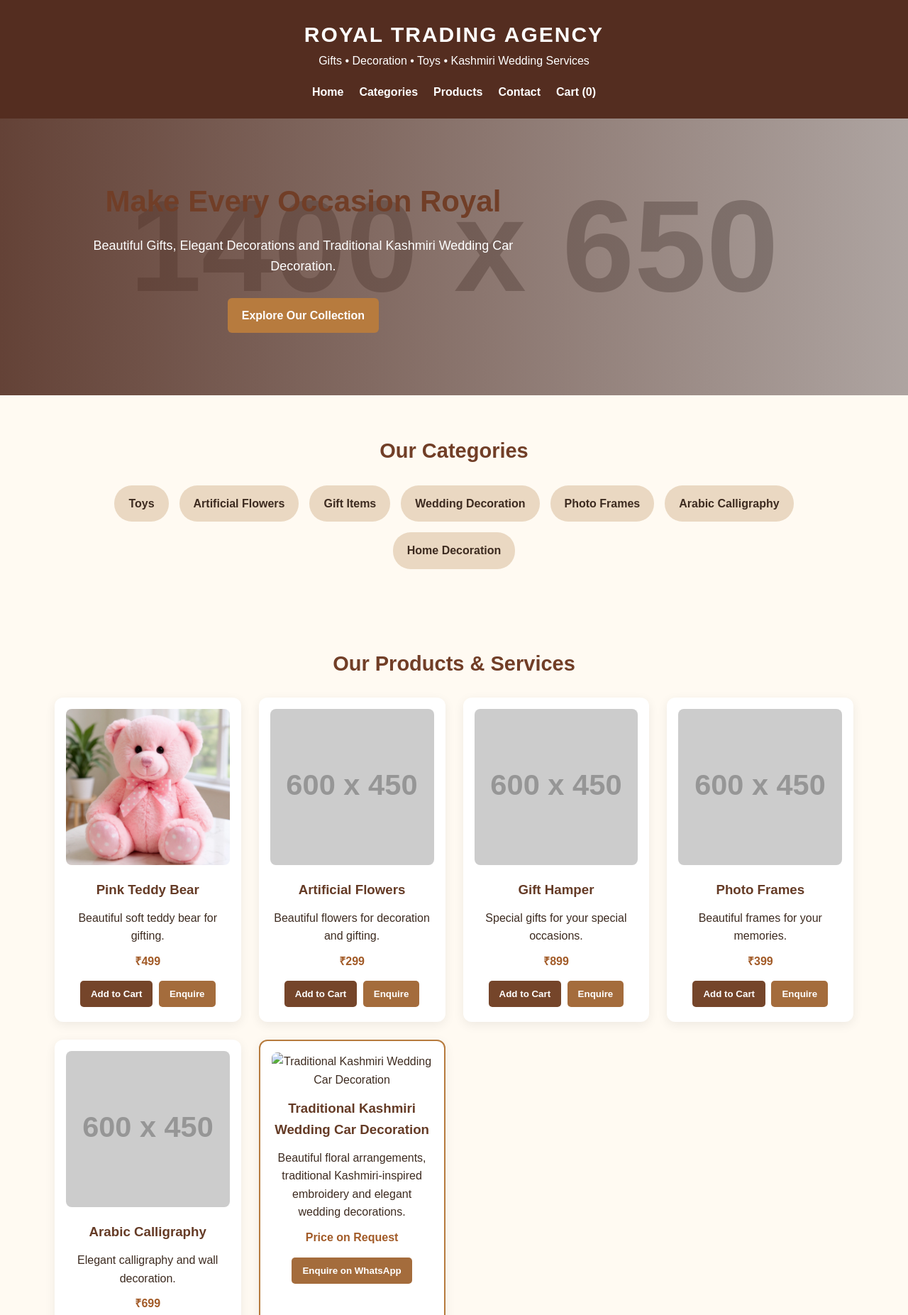
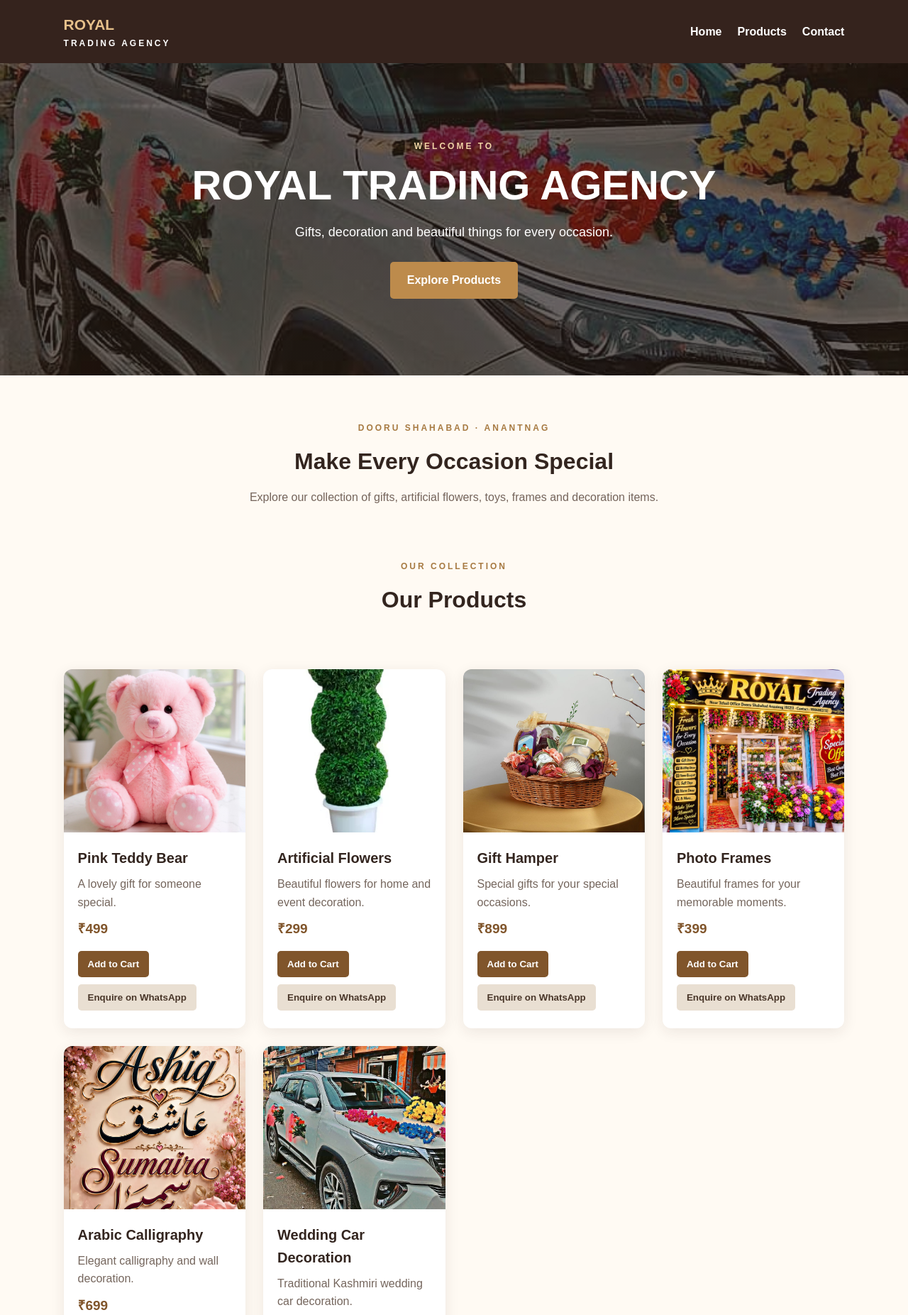
Before and after one commit to hadiqafarooq9906-maker/royal-trading-agency, a plain HTML site: page index.html in a window 1280 px wide. Shown: the top 1853 px of the page at 71% size. Drawn offline with Linux system fonts and the light colour scheme; placeholder pictures from the web are drawn by us; a script that the page names is missing.

Commit message:
Update Royal Trading Agency website

```diff
--- a/index.html
+++ b/index.html
@@ -4,129 +4,133 @@
 <head>
   <meta charset="UTF-8">
   <meta name="viewport" content="width=device-width, initial-scale=1.0">
+  <meta name="description" content="Royal Trading Agency, Dooru Shahabad, Anantnag. Shop gifts, toys, artificial flowers, decoration, frames and calligraphy.">
   <title>Royal Trading Agency | Dooru Shahabad</title>
   <link rel="stylesheet" href="style.css">
 </head>
-
 <body>
 
-<header>
-    <h1>ROYAL TRADING AGENCY</h1>
-    <p>Gifts • Decoration • Toys • Kashmiri Wedding Services</p>
-
+  <header class="header">
+    <a href="#" class="logo">ROYAL <span>TRADING AGENCY</span></a>
     <nav>
       <a href="#home">Home</a>
-        <a href="#categories">Categories</a>
       <a href="#products">Products</a>
       <a href="#contact">Contact</a>
-        <a href="#cart">Cart (<span id="cart-count">0</span>)</a>
     </nav>
   </header>
 
+  <main>
     <section class="hero" id="home">
       <div class="hero-content">
-        <h2>Make Every Occasion Royal</h2>
-        <p>Beautiful Gifts, Elegant Decorations and Traditional Kashmiri Wedding Car Decoration.</p>
-        <a href="#products" class="btn">Explore Our Collection</a>
+        <p class="eyebrow">WELCOME TO</p>
+        <h1>ROYAL TRADING AGENCY</h1>
+        <p>Gifts, decoration and beautiful things for every occasion.</p>
+        <a href="#products" class="btn">Explore Products</a>
       </div>
     </section>
 
-<section id="categories">
-    <h2>Our Categories</h2>
-    <div class="category-list">
-        <span>Toys</span>
-        <span>Artificial Flowers</span>
-        <span>Gift Items</span>
-        <span>Wedding Decoration</span>
-        <span>Photo Frames</span>
-        <span>Arabic Calligraphy</span>
-        <span>Home Decoration</span>
-    </div>
+    <section class="intro">
+      <p class="eyebrow">DOORU SHAHABAD · ANANTNAG</p>
+      <h2>Make Every Occasion Special</h2>
+      <p>Explore our collection of gifts, artificial flowers, toys, frames and decoration items.</p>
     </section>
 
-<section id="products">
-    <h2>Our Products & Services</h2>
+    <section class="products-section" id="products">
+      <div class="section-heading">
+        <p class="eyebrow">OUR COLLECTION</p>
+        <h2>Our Products</h2>
+      </div>
 
       <div class="products">
 
-        <div class="product">
-            <img src="images/teddy.webp" alt="Pink Teddy Bear">
+        <article class="product">
+          <img src="images/teddy.webp" alt="Pink teddy bear" loading="lazy">
+          <div class="product-info">
             <h3>Pink Teddy Bear</h3>
-            <p>Beautiful soft teddy bear for gifting.</p>
+            <p>A lovely gift for someone special.</p>
             <p class="price">₹499</p>
-            <button onclick="addToCart('Pink Teddy Bear',499)">Add to Cart</button>
-            <button class="enquire" onclick="enquire('Pink Teddy Bear')">Enquire</button>
+            <button onclick="addToCart('Pink Teddy Bear', 499)">Add to Cart</button>
+            <button class="secondary" onclick="enquire('Pink Teddy Bear')">Enquire on WhatsApp</button>
           </div>
+        </article>
 
-        <div class="product">
-            <img src="https://placehold.co/600x450/e8d8c8/654321?text=Artificial+Flowers" alt="Artificial Flowers">
+        <article class="product">
+          <img src="images/flowers.jpg" alt="Artificial flowers" loading="lazy">
+          <div class="product-info">
             <h3>Artificial Flowers</h3>
-            <p>Beautiful flowers for decoration and gifting.</p>
+            <p>Beautiful flowers for home and event decoration.</p>
             <p class="price">₹299</p>
-            <button onclick="addToCart('Artificial Flowers',299)">Add to Cart</button>
-            <button class="enquire" onclick="enquire('Artificial Flowers')">Enquire</button>
+            <button onclick="addToCart('Artificial Flowers', 299)">Add to Cart</button>
+            <button class="secondary" onclick="enquire('Artificial Flowers')">Enquire on WhatsApp</button>
           </div>
+        </article>
 
-        <div class="product">
-            <img src="https://placehold.co/600x450/e8d8c8/654321?text=Gift+Hamper" alt="Gift Hamper">
+        <article class="product">
+          <img src="images/hamper.jpg" alt="Gift hamper" loading="lazy">
+          <div class="product-info">
             <h3>Gift Hamper</h3>
             <p>Special gifts for your special occasions.</p>
             <p class="price">₹899</p>
-            <button onclick="addToCart('Gift Hamper',899)">Add to Cart</button>
-            <button class="enquire" onclick="enquire('Gift Hamper')">Enquire</button>
+            <button onclick="addToCart('Gift Hamper', 899)">Add to Cart</button>
+            <button class="secondary" onclick="enquire('Gift Hamper')">Enquire on WhatsApp</button>
           </div>
+        </article>
 
-        <div class="product">
-            <img src="https://placehold.co/600x450/e8d8c8/654321?text=Photo+Frame" alt="Photo Frame">
+        <article class="product">
+          <img src="images/frame.jpg" alt="Photo frames" loading="lazy">
+          <div class="product-info">
             <h3>Photo Frames</h3>
-            <p>Beautiful frames for your memories.</p>
+            <p>Beautiful frames for your memorable moments.</p>
             <p class="price">₹399</p>
-            <button onclick="addToCart('Photo Frame',399)">Add to Cart</button>
-            <button class="enquire" onclick="enquire('Photo Frame')">Enquire</button>
+            <button onclick="addToCart('Photo Frames', 399)">Add to Cart</button>
+            <button class="secondary" onclick="enquire('Photo Frames')">Enquire on WhatsApp</button>
           </div>
+        </article>
 
-        <div class="product">
-            <img src="https://placehold.co/600x450/e8d8c8/654321?text=Arabic+Calligraphy" alt="Arabic Calligraphy">
+        <article class="product">
+          <img src="images/calligraphy.jpg" alt="Arabic calligraphy" loading="lazy">
+          <div class="product-info">
             <h3>Arabic Calligraphy</h3>
             <p>Elegant calligraphy and wall decoration.</p>
             <p class="price">₹699</p>
-            <button onclick="addToCart('Arabic Calligraphy',699)">Add to Cart</button>
-            <button class="enquire" onclick="enquire('Arabic Calligraphy')">Enquire</button>
+            <button onclick="addToCart('Arabic Calligraphy', 699)">Add to Cart</button>
+            <button class="secondary" onclick="enquire('Arabic Calligraphy')">Enquire on WhatsApp</button>
           </div>
+        </article>
 
-        <div class="product featured">
-            <img src="images/wedding-car.png" alt="Traditional Kashmiri Wedding Car Decoration">
-            <h3>Traditional Kashmiri Wedding Car Decoration</h3>
-            <p>Beautiful floral arrangements, traditional Kashmiri-inspired embroidery and elegant wedding decorations.</p>
+        <article class="product">
+          <img src="images/wedding-car.webp" alt="Wedding car decoration" loading="lazy">
+          <div class="product-info">
+            <h3>Wedding Car Decoration</h3>
+            <p>Traditional Kashmiri wedding car decoration.</p>
             <p class="price">Price on Request</p>
-            <button class="enquire" onclick="enquire('Traditional Kashmiri Wedding Car Decoration')">
-                Enquire on WhatsApp
-            </button>
+            <button onclick="enquire('Wedding Car Decoration')">Enquire on WhatsApp</button>
           </div>
+        </article>
 
       </div>
     </section>
 
-<section id="cart">
+    <section class="cart-section" id="cart">
       <h2>Your Shopping Cart</h2>
       <div id="cart-items">Your cart is empty.</div>
-    <h3>Total: ₹<span id="cart-total">0</span></h3>
-    <button onclick="checkout()">Send Order on WhatsApp</button>
-    <button class="clear" onclick="clearCart()">Clear Cart</button>
+      <h3 id="cart-total">Total: ₹0</h3>
+      <button onclick="checkout()">Order on WhatsApp</button>
+      <button class="secondary" onclick="clearCart()">Clear Cart</button>
     </section>
 
-<section id="contact">
+    <section class="contact" id="contact">
+      <p class="eyebrow">GET IN TOUCH</p>
       <h2>Contact Royal Trading Agency</h2>
+      <p><strong>Phone:</strong> 9906083732</p>
       <p><strong>Location:</strong> Dooru Shahabad, Anantnag, Jammu & Kashmir</p>
-    <p><strong>Phone:</strong> 9906083732</p>
-    <a class="btn" href="tel:9906083732">Call Us</a>
-    <a class="btn whatsapp" href="https://wa.me/919906083732" target="_blank">WhatsApp Us</a>
+      <a class="btn" href="https://wa.me/919906083732" target="_blank" rel="noopener">Chat with us on WhatsApp</a>
     </section>
+  </main>
 
   <footer>
-    <h3>ROYAL TRADING AGENCY</h3>
-    <p>Dooru Shahabad, Anantnag, Jammu & Kashmir</p>
-    <p>© 2026 Royal Trading Agency. All Rights Reserved.</p>
+    <p>© 2026 Royal Trading Agency. All rights reserved.</p>
+    <p>Dooru Shahabad, Anantnag</p>
   </footer>
 
   <script src="script.js"></script>
--- a/style.css
+++ b/style.css
@@ -11,29 +11,40 @@ html {
 
 body {
   font-family: Arial, sans-serif;
-    background: #fffaf2;
-    color: #3d2b20;
+  background: #fffaf3;
+  color: #33251f;
   line-height: 1.6;
 }
 
-header {
-    background: #542d20;
+.header {
+  background: #35231d;
   color: white;
-    text-align: center;
-    padding: 25px 12px;
+  padding: 18px 7%;
+  display: flex;
+  justify-content: space-between;
+  align-items: center;
+  flex-wrap: wrap;
+  gap: 15px;
 }
 
-header h1 {
-    letter-spacing: 2px;
-    font-size: 30px;
+.logo {
+  color: #e7c18b;
+  font-size: 21px;
+  font-weight: bold;
+  text-decoration: none;
+}
+
+.logo span {
+  display: block;
+  color: white;
+  font-size: 12px;
+  letter-spacing: 3px;
 }
 
 nav {
-    margin-top: 18px;
   display: flex;
-    justify-content: center;
+  gap: 22px;
   flex-wrap: wrap;
-    gap: 22px;
 }
 
 nav a {
@@ -43,87 +54,107 @@ nav a {
 }
 
 nav a:hover {
-    color: #e7bd79;
+  color: #e7c18b;
 }
 
 .hero {
-    min-height: 390px;
-    background: linear-gradient(90deg, #542d20dd, #542d2040),
-    url("https://placehold.co/1400x650/79543c/ffffff?text=Royal+Trading+Agency");
-    background-size: cover;
-    background-position: center;
+  min-height: 440px;
+  background:
+    linear-gradient(rgba(35, 22, 17, 0.65), rgba(35, 22, 17, 0.65)),
+    url("images/wedding-car.webp") center/cover no-repeat;
   display: flex;
   align-items: center;
-    padding: 45px 8%;
+  justify-content: center;
+  text-align: center;
+  padding: 50px 20px;
   color: white;
 }
 
 .hero-content {
-    max-width: 650px;
+  max-width: 750px;
 }
 
-.hero h2 {
-    font-size: 42px;
-    margin-bottom: 15px;
+.eyebrow {
+  color: #a77a42;
+  letter-spacing: 3px;
+  font-size: 12px;
+  font-weight: bold;
+  margin-bottom: 12px;
 }
 
-.hero p {
+.hero .eyebrow {
+  color: #f0d3a5;
+}
+
+.hero h1 {
+  font-size: clamp(32px, 6vw, 58px);
+  line-height: 1.15;
+  margin-bottom: 18px;
+}
+
+.hero-content > p:not(.eyebrow) {
   font-size: 18px;
-    margin-bottom: 25px;
+  margin-bottom: 28px;
 }
 
 .btn {
   display: inline-block;
-    background: #b77b3e;
+  background: #bd8b4c;
   color: white;
+  padding: 13px 24px;
+  border-radius: 5px;
   text-decoration: none;
-    padding: 12px 20px;
-    border-radius: 6px;
-    margin: 5px;
   font-weight: bold;
+  border: none;
 }
 
-.btn:hover, button:hover {
-    background: #75452a;
+.btn:hover,
+button:hover {
+  background: #936632;
 }
 
-section {
-    padding: 55px 6%;
+.intro,
+.section-heading,
+.contact {
   text-align: center;
+  padding: 65px 20px 35px;
 }
 
-section h2 {
-    font-size: 29px;
-    color: #713e27;
-    margin-bottom: 25px;
+.intro h2,
+.section-heading h2,
+.contact h2 {
+  font-size: 32px;
+  margin-bottom: 12px;
 }
 
-.category-list {
-    display: flex;
-    justify-content: center;
-    flex-wrap: wrap;
-    gap: 15px;
+.intro p:last-child {
+  max-width: 650px;
+  margin: auto;
+  color: #74645b;
 }
 
-.category-list span {
-    background: #ead8c2;
-    padding: 13px 20px;
-    border-radius: 25px;
-    font-weight: bold;
+.products-section {
+  padding: 20px 7% 70px;
+}
+
+.section-heading {
+  padding-top: 20px;
 }
 
 .products {
   display: grid;
   grid-template-columns: repeat(auto-fit, minmax(230px, 1fr));
   gap: 25px;
+  max-width: 1200px;
+  margin: 25px auto 0;
 }
 
 .product {
   background: white;
   border-radius: 12px;
-    padding: 16px;
-    box-shadow: 0 4px 15px #00000012;
-    transition: transform 0.2s;
+  overflow: hidden;
+  box-shadow: 0 5px 20px rgba(53, 35, 29, 0.09);
+  transition: transform 0.2s ease;
 }
 
 .product:hover {
@@ -132,74 +163,135 @@ section h2 {
 
 .product img {
   width: 100%;
-    height: 220px;
+  height: 230px;
   object-fit: cover;
-    border-radius: 8px;
+  display: block;
+  background: #eee4d8;
 }
 
-.product h3 {
-    margin: 12px 0;
-    color: #653b26;
+.product-info {
+  padding: 20px;
 }
 
-.price {
+.product-info h3 {
+  font-size: 20px;
+  margin-bottom: 8px;
+}
+
+.product-info p {
+  color: #75665d;
+  margin-bottom: 10px;
+}
+
+.product-info .price {
+  color: #80552b;
+  font-size: 19px;
   font-weight: bold;
-    color: #a25b28;
-    margin: 10px;
 }
 
 button {
+  background: #80552b;
+  color: white;
   border: none;
-    background: #75452a;
-    color: white;
-    padding: 11px 15px;
-    margin: 5px 2px;
+  padding: 11px 14px;
   border-radius: 5px;
   cursor: pointer;
   font-weight: bold;
+  margin: 5px 4px 5px 0;
 }
 
-.enquire {
-    background: #a46c3c;
+button.secondary {
+  background: #e9dfd2;
+  color: #493629;
 }
 
-.featured {
-    border: 2px solid #b77b3e;
+button.secondary:hover {
+  background: #d8c6b1;
 }
 
-#cart {
-    background: #f1e3d1;
+.cart-section {
+  background: #f0e7db;
+  text-align: center;
+  padding: 45px 20px;
 }
 
-.clear {
-    background: #777;
+.cart-section h2 {
+  margin-bottom: 18px;
 }
 
-.whatsapp {
-    background: #287b47;
+#cart-items {
+  margin: 15px auto;
+  max-width: 500px;
+}
+
+.cart-line {
+  display: flex;
+  justify-content: space-between;
+  gap: 12px;
+  padding: 8px 0;
+  border-bottom: 1px solid #d7c8b7;
+}
+
+.cart-line button {
+  padding: 5px 9px;
+  margin: 0;
+}
+
+#cart-total {
+  margin: 18px 0;
+}
+
+.contact {
+  padding: 65px 20px;
+}
+
+.contact p {
+  margin: 10px 0;
+}
+
+.contact .btn {
+  margin-top: 20px;
 }
 
 footer {
-    background: #542d20;
+  background: #35231d;
   color: white;
   text-align: center;
-    padding: 25px 10px;
+  padding: 24px 15px;
+}
+
+footer p {
+  margin: 5px;
+  font-size: 14px;
 }
 
 @media (max-width: 600px) {
-    header h1 {
-        font-size: 23px;
-    }
-
-    .hero h2 {
-        font-size: 30px;
+  .header {
+    justify-content: center;
+    text-align: center;
   }
 
   nav {
-        gap: 12px;
+    justify-content: center;
+    gap: 16px;
   }
 
-    section {
-        padding: 40px 5%;
+  .hero {
+    min-height: 360px;
+  }
+
+  .products-section {
+    padding-left: 5%;
+    padding-right: 5%;
+  }
+
+  .intro h2,
+  .section-heading h2,
+  .contact h2 {
+    font-size: 27px;
+  }
+
+  .product img {
+    height: 250px;
   }
 }
```
Also changed, not shown: - script.js (+62 -34 lines). Lines whose indentation alone changed are shown as unchanged.
